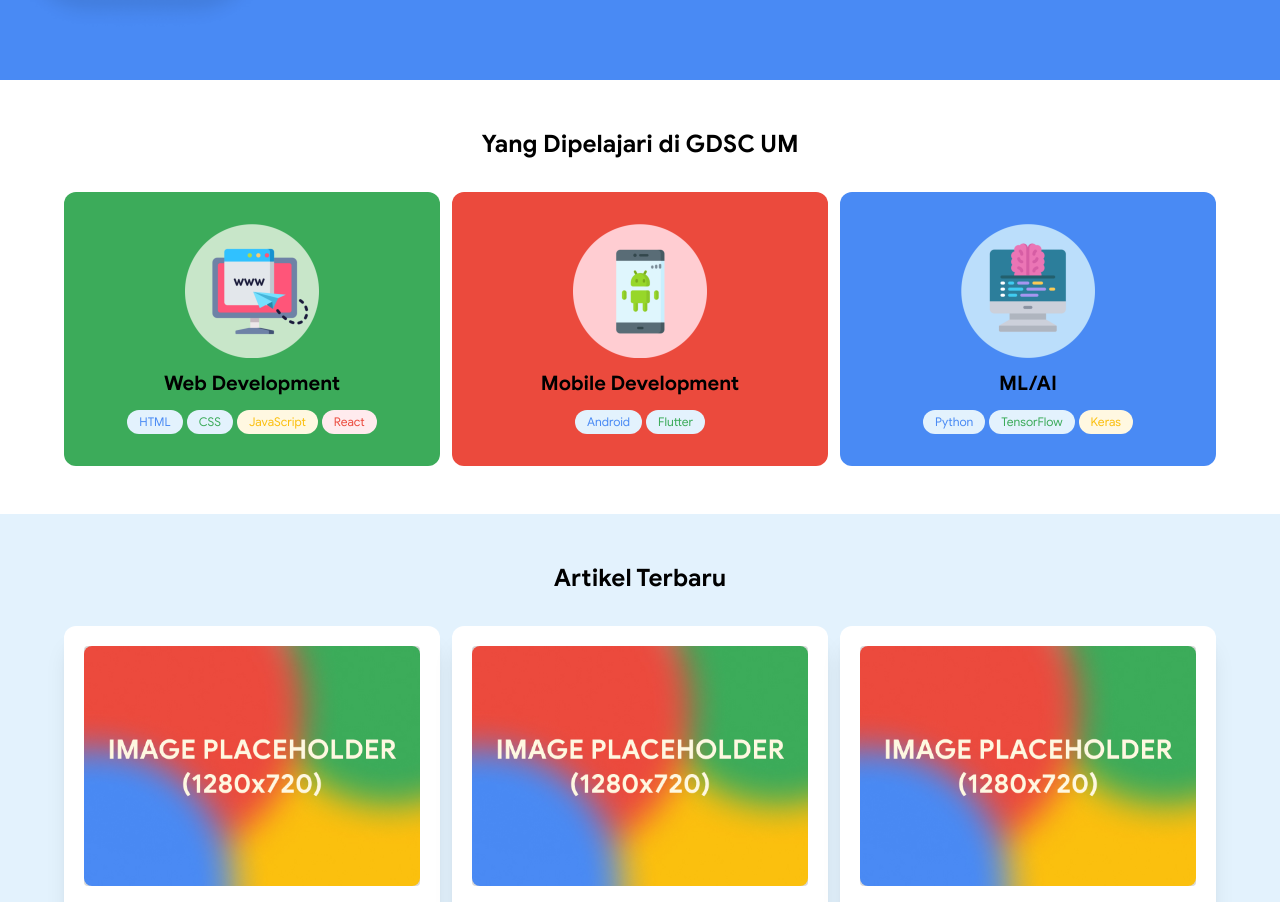
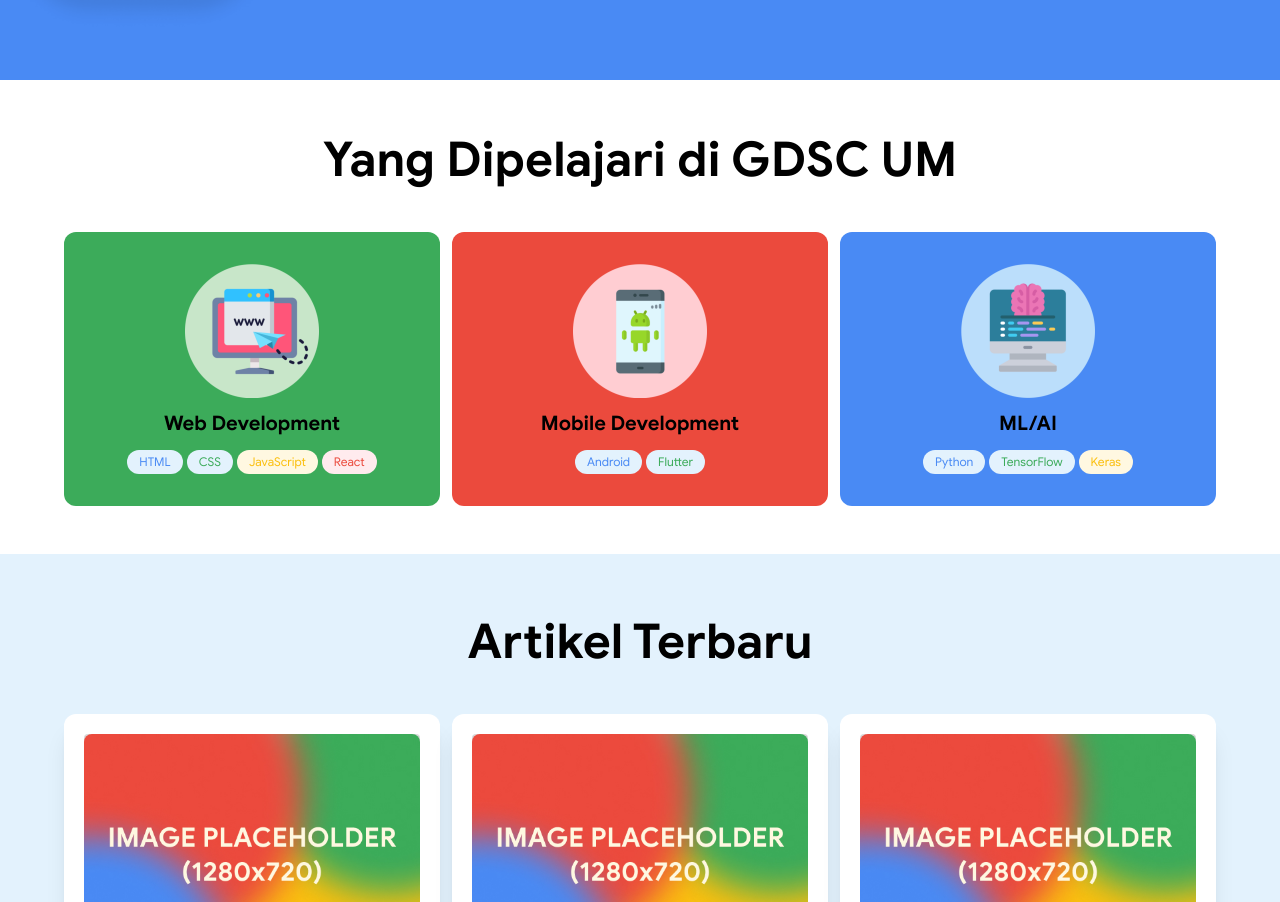
Before and after one commit to gdsc-um/homesite, a Next.js app: page / in a window 1280 px wide. Shown: the part 1008-1910 px from the top of the page. Built offline with nearby package versions, Linux system fonts and the light colour scheme.

Commit message:
fix: change section title font size to larger one

```diff
--- a/src/pages/index.jsx
+++ b/src/pages/index.jsx
@@ -87,7 +87,7 @@
       {/* Apa yang dipelajarin */}
       <div className="bg-white py-12 w-full">
         <div className="mx-auto container">
-          <h3 className="text-center text-black font-bold text-2xl mb-8">
+          <h3 className="text-center pb-4 pt-2 text-black font-bold text-5xl mb-8">
             Yang Dipelajari di GDSC UM
           </h3>
           <div className="grid lg:grid-cols-3 gap-3 px-16">
@@ -144,7 +144,7 @@
       {/* Artikel terbaru */}
       <div className="bg-[#E3F2FD] py-12">
         <div className="w-full mx-auto container px-16 flex flex-col justify-center items-center">
-          <h3 className="font-bold text-2xl text-black text-center">
+          <h3 className="font-bold text-5xl py-4 text-black text-center">
             Artikel Terbaru
           </h3>
           <div className="grid lg:grid-cols-3 gap-3 mt-8">
```
